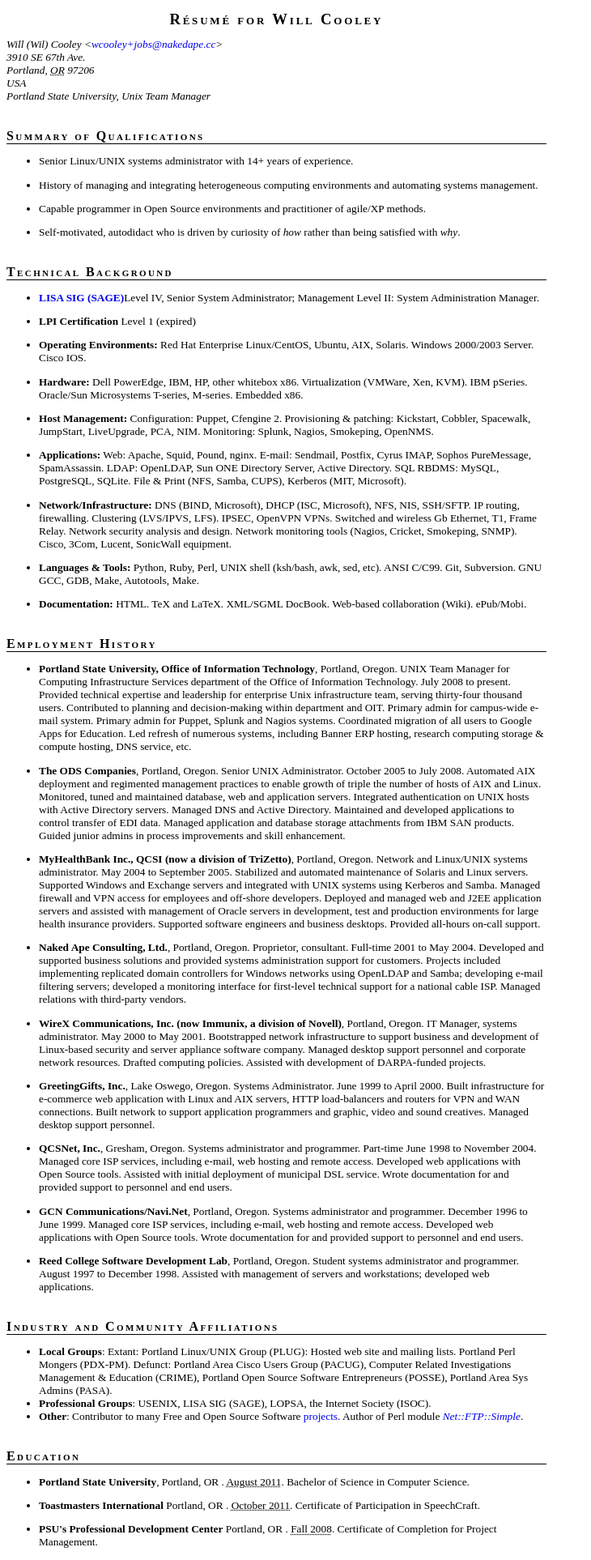
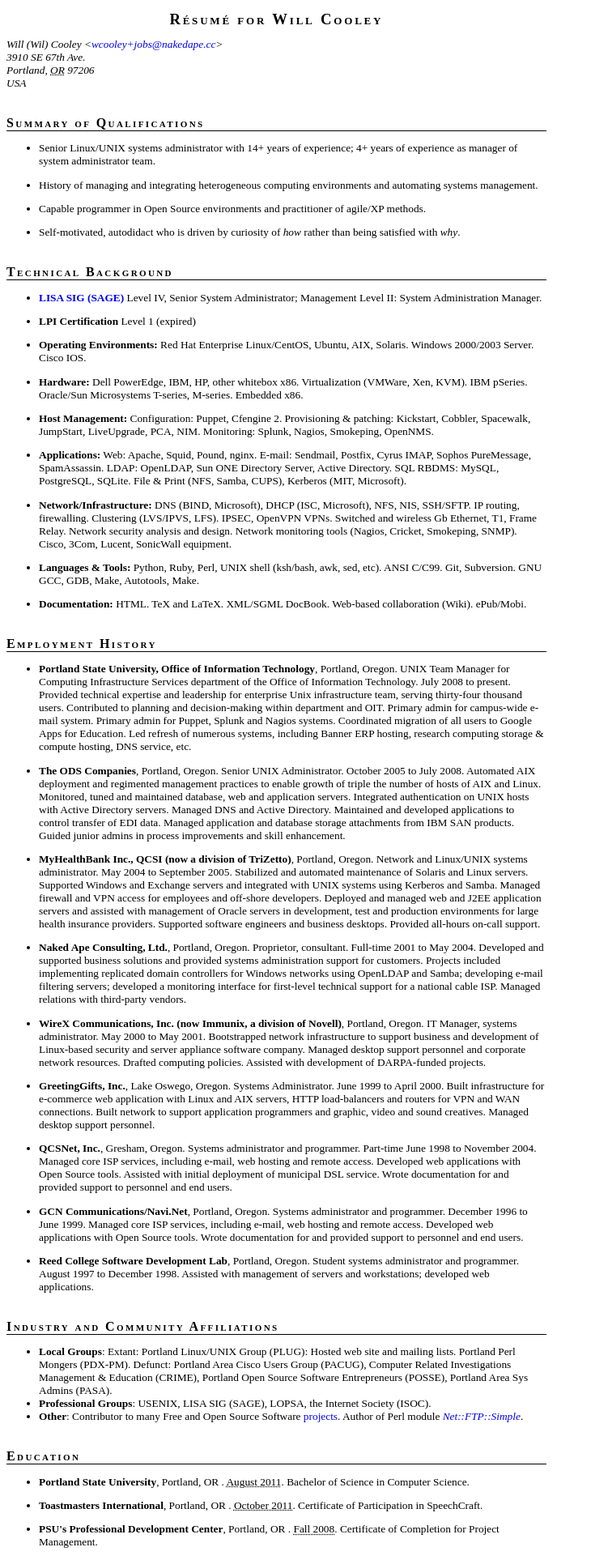
Before and after one commit to wcooley/wcooley.github.io, a Jekyll site: the page built from about/wcooley/resume_wcooley/index.html, in a window 1280 px wide. Shown: the whole page at 81% size, without its empty margins (0-730 px from the left). Built offline with Jekyll 4.4.1, drawn with Linux system fonts in a browser that asks for light colours.

Commit message:
Tweaks and clean-ups

```diff
--- a/about/wcooley/resume_wcooley/index.html
+++ b/about/wcooley/resume_wcooley/index.html
@@ -63,9 +63,9 @@ title: Résumé for Wil Cooley
     {% comment %}
     <span class="tel">
         <span class="type">Voice</span> +1.971.533.7829</span><br />
-    {% endcomment %}
     <span class="organization">Portland State University</span>,
     <span class="role">Unix Team Manager</span>
+    {% endcomment %}
 </address>
 </div>
 
@@ -75,7 +75,8 @@ title: Résumé for Wil Cooley
 <ul>
 
     <li><p>Senior Linux/UNIX systems administrator with 14+ years of
-            experience.</p></li>
+            experience; 4+ years of experience as manager of system
+            administrator team.</p></li>
 
     <li><p>History of managing and integrating heterogeneous computing
             environments and automating systems management.</p></li>
@@ -96,7 +97,7 @@ title: Résumé for Wil Cooley
 
     <li><p><b><a
         href="https://www.usenix.org/system/files/lisa/books/usenix_22_jobs3rd_core.pdf"
-        >LISA SIG (SAGE)</a></b>Level IV, Senior System Administrator;
+        >LISA SIG (SAGE)</a></b> Level IV, Senior System Administrator;
         Management Level II: System Administration Manager.</p>
     </li>
 
@@ -232,7 +233,8 @@ title: Résumé for Wil Cooley
     Management &amp; Education (CRIME), Portland Open Source Software
     Entrepreneurs (POSSE), Portland Area Sys Admins (PASA).</li>
 
-    <li><b>Professional Groups</b>: USENIX, LISA SIG (SAGE), LOPSA, the Internet Society (ISOC).</li>
+    <li><b>Professional Groups</b>: USENIX, LISA SIG (SAGE), LOPSA, the
+    Internet Society (ISOC).</li>
 
     <li><b>Other</b>: Contributor to many Free and Open Source Software <a
     href="https://github.com/wcooley">projects</a>. Author of Perl module <a
@@ -255,7 +257,7 @@ title: Résumé for Wil Cooley
         <span class="summary">Bachelor of Science in Computer Science</span>.</p>
     </li>
 
-    <li class="education vevent"><p><b>Toastmasters International</b>
+    <li class="education vevent"><p><b>Toastmasters International</b>,
         <span class="adr">
             <span class="locality">Portland</span>,
             <span class="region" title="Oregon">OR</span>
@@ -264,7 +266,7 @@ title: Résumé for Wil Cooley
         <span class="summary">Certificate of Participation in SpeechCraft</span>.</p>
     </li>
 
-    <li class="education vevent"><p><b>PSU's Professional Development Center</b>
+    <li class="education vevent"><p><b>PSU's Professional Development Center</b>,
         <span class="adr">
             <span class="locality">Portland</span>,
             <span class="region" title="Oregon">OR</span>
```
